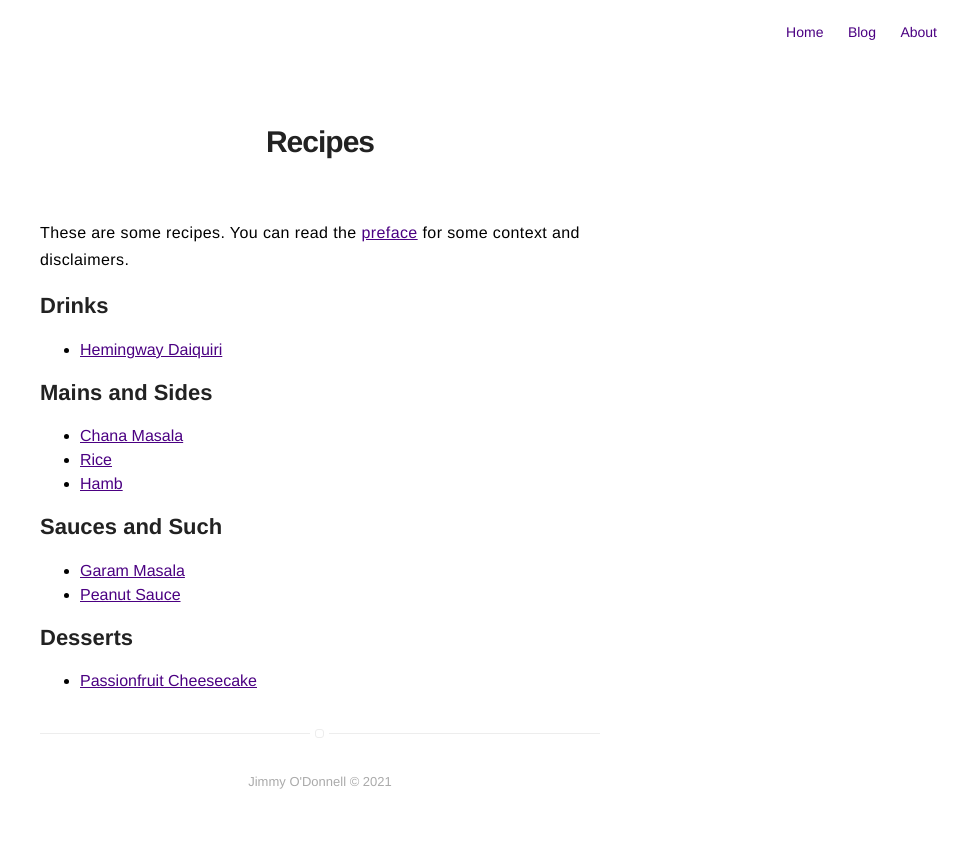
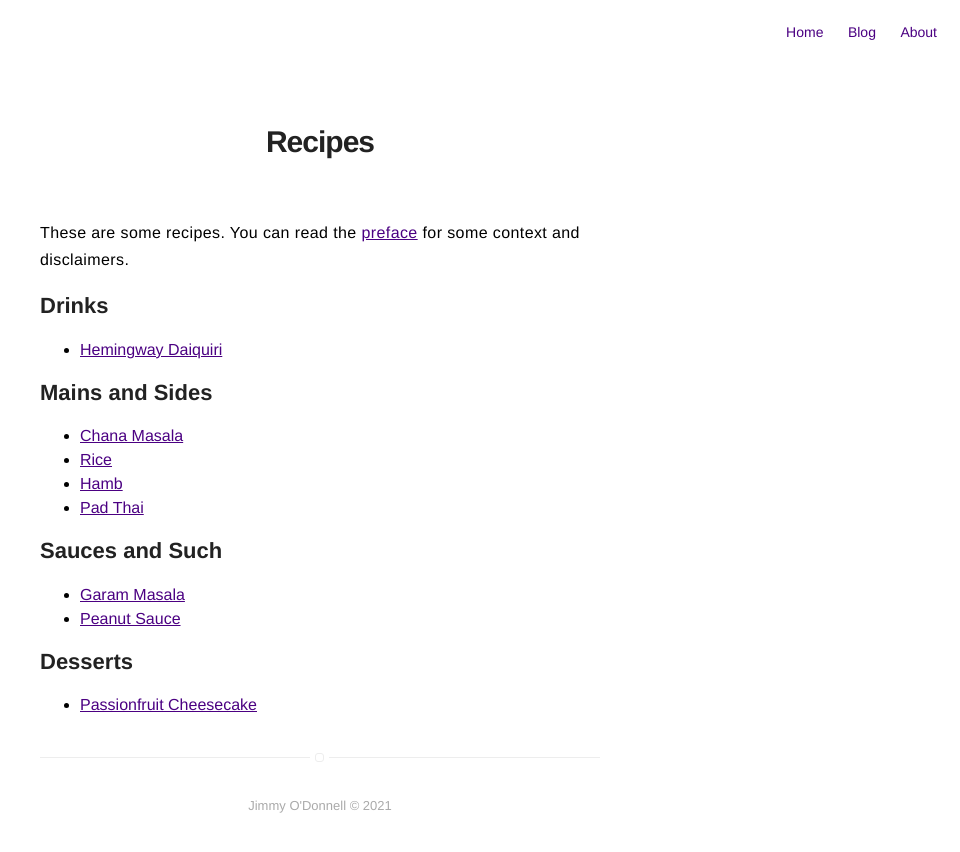
Before and after one commit to jimmyodonnell/jimmyodonnell.github.io, a Jekyll site: the page built from recipes.md, in a window 1280 px wide. Shown: the top 852 px of the page, without its empty margins (320-1280 px from the left). Built offline with Jekyll 4.4.1, drawn with Linux system fonts in a browser that asks for light colours.

Commit message:
add pad thai to index

```diff
--- a/recipes.md
+++ b/recipes.md
@@ -15,6 +15,7 @@ These are some recipes. You can read the [preface](recipes/preface.md) for some
 - [Chana Masala](recipes/chana-masala.md)
 - [Rice](recipes/rice.md)
 - [Hamb](recipes/hamb.md)
+- [Pad Thai](recipes/pad-thai.md)
 
 
 ## Sauces and Such
```
